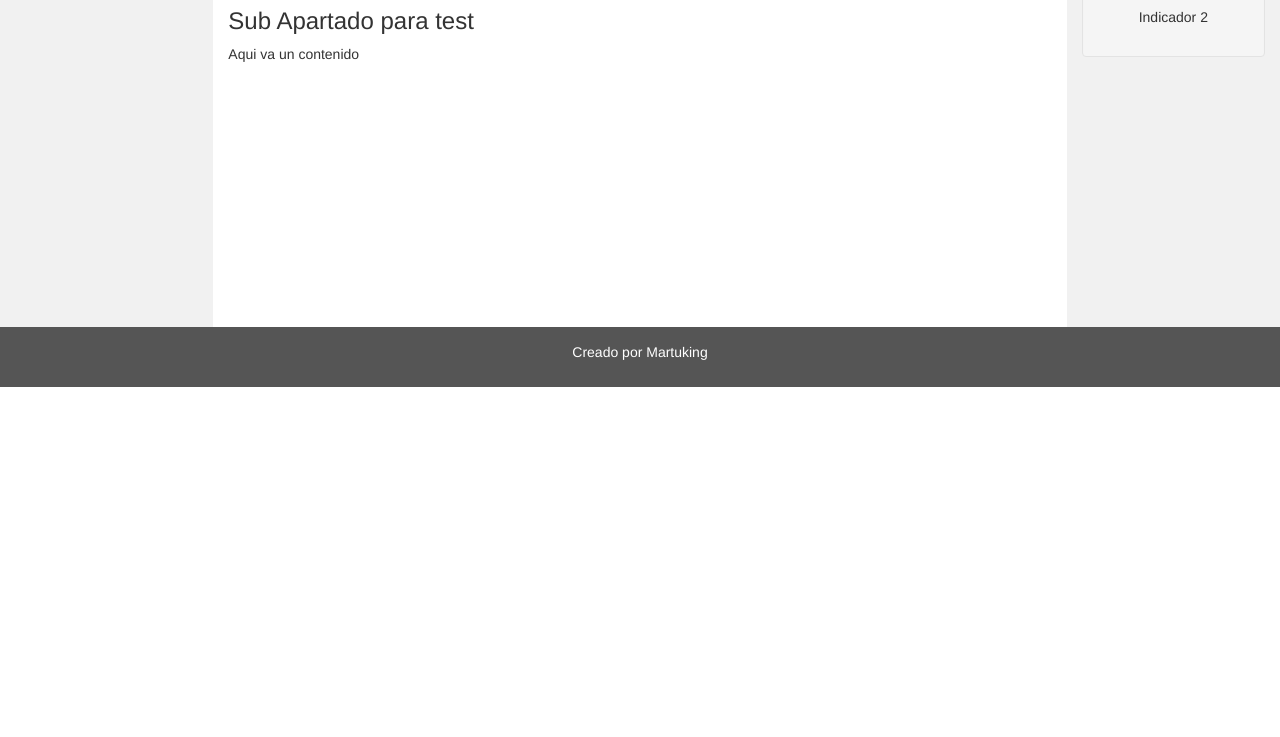
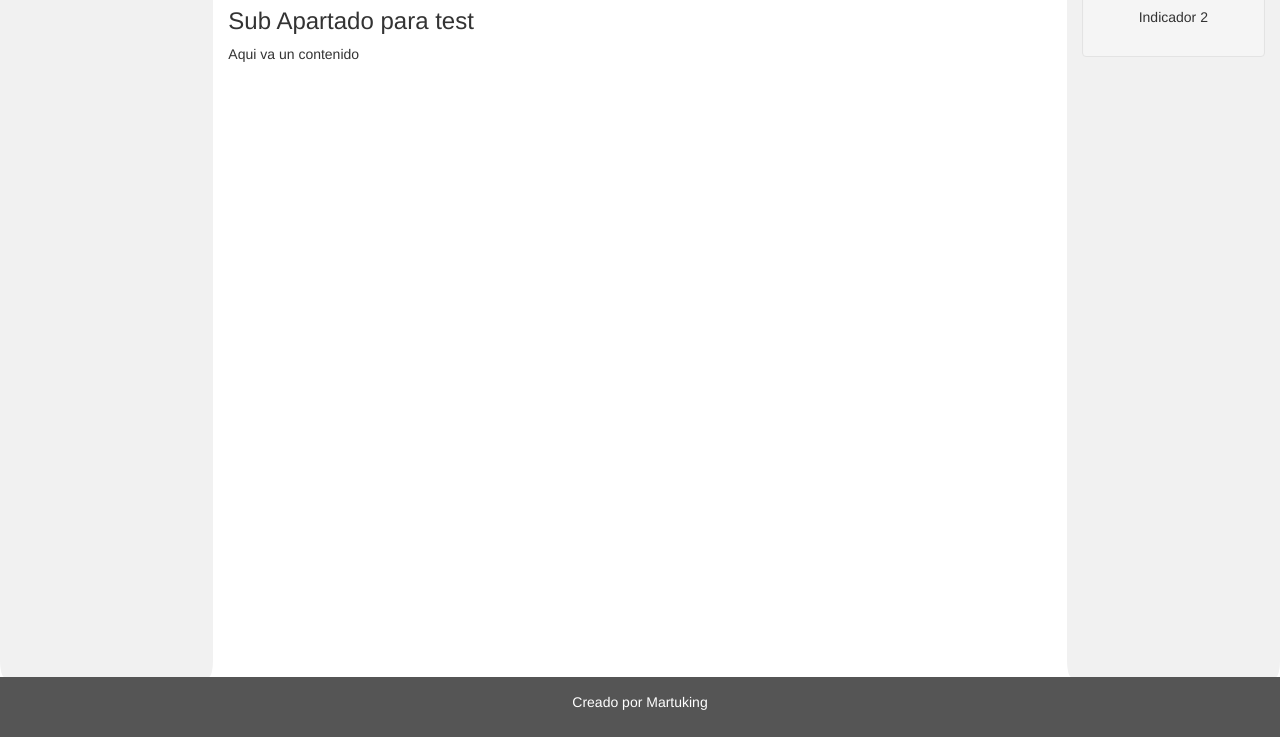
Before and after one commit to martuking/gestion_union, a website: page views/index.html in a window 1280 px wide. Shown: the part 195-932 px from the top of the page. Before the commit the page ends 800 px from the top, so only its background shows below. Drawn offline with nearby package versions, Linux system fonts and the light colour scheme; files that its build step writes are made by us from their sources.

Commit message:
encontre una forma de hacer que la navbar sea infinita hacia abajo solo dejando ver el footer cuando se scrollea

```diff
--- a/public/css/index.css
+++ b/public/css/index.css
@@ -9,9 +9,10 @@ border-radius: 0;
 
 /* Set gray background color and 100% height */
 .sidenav {
+border-radius: 2%;
 padding-top: 20px;
 background-color: #f1f1f1;
-height: 100%;
+height: 100vh;
 }
 
 /* Set black background color, white text and some padding */
@@ -31,7 +32,7 @@ padding: 15px;
 }
 
 .buttonGroup{
-  padding: 5%;
+  padding: 6%;
   margin-top: 2%;
   display: block;
   position: relative;
```
